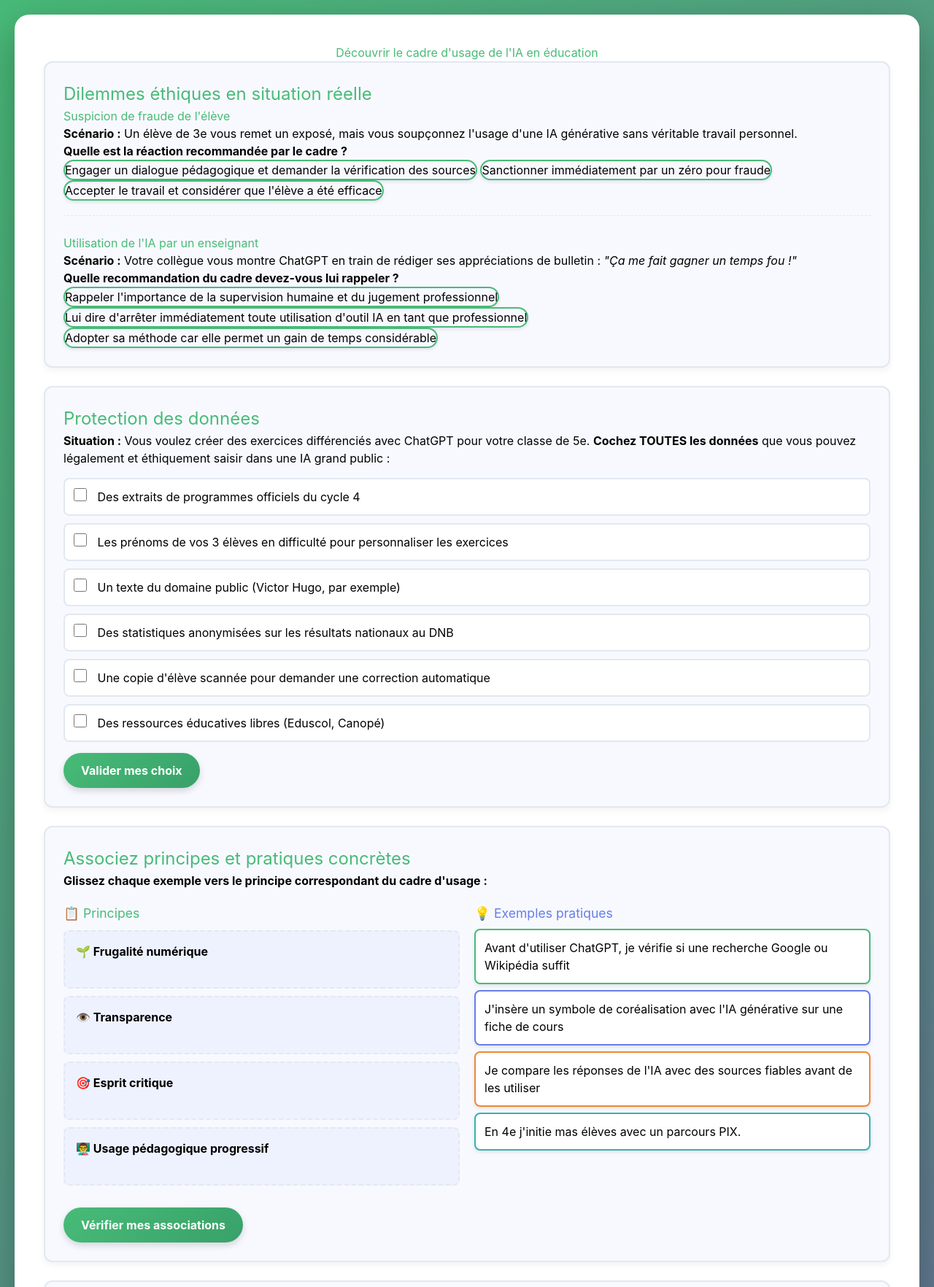
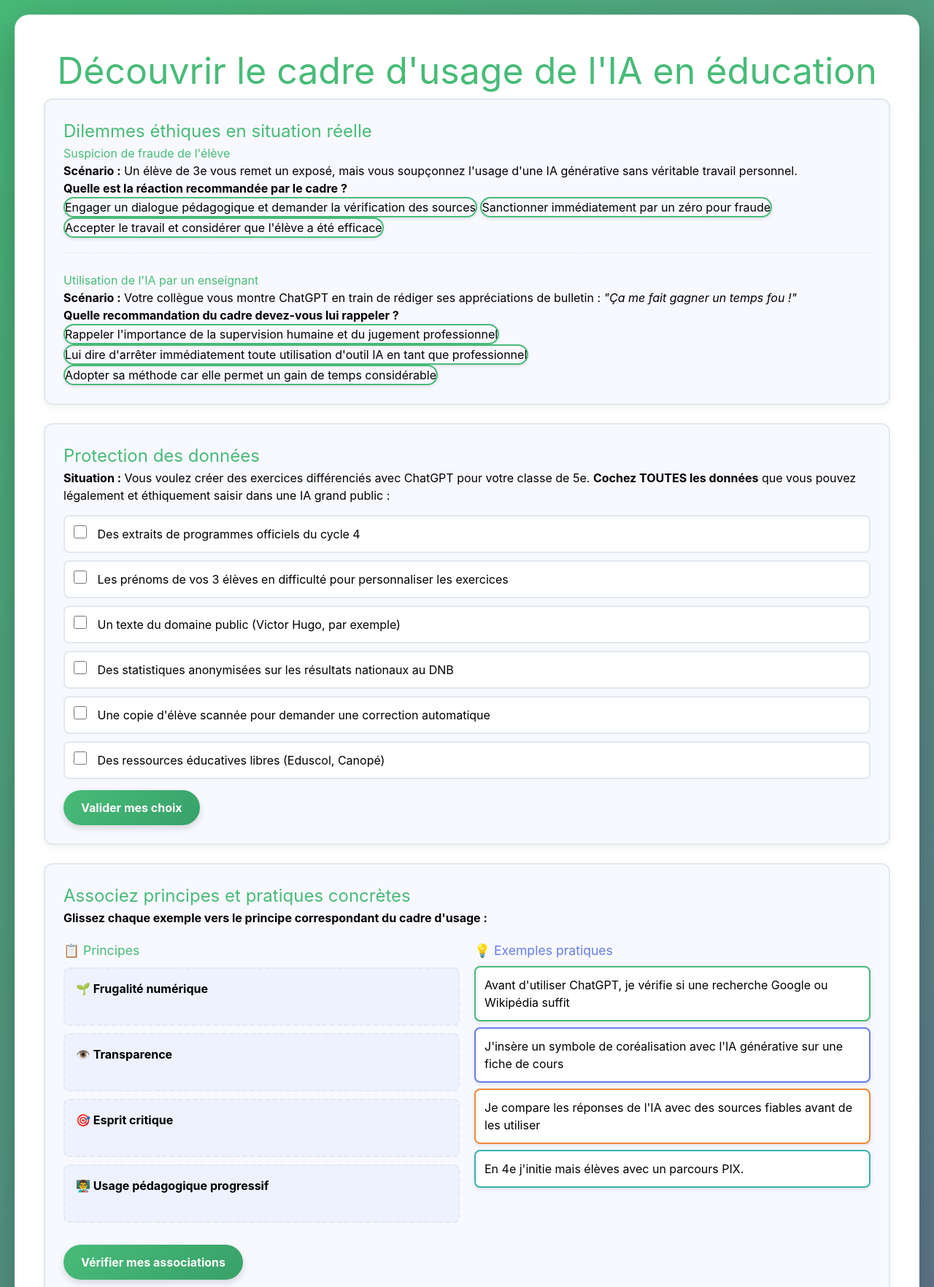
Before and after one commit to Drane06/cadreusage, a plain HTML site: page index.html in a window 1280 px wide. Shown: the top 1764 px of the page at 73% size. Drawn offline with nearby package versions, Linux system fonts and the light colour scheme.

Commit message:
Update index.html

```diff
--- a/index.html
+++ b/index.html
@@ -189,7 +189,7 @@
 </head>
 <body>
   <div class="container">
-    <h1>Découvrir le cadre d'usage de l'IA en éducation</h1>
+    <h1 style="font-size: 50px;">Découvrir le cadre d'usage de l'IA en éducation</h1>
 
     <div class="activity">
       <h2>Dilemmes éthiques en situation réelle</h2>
@@ -282,7 +282,7 @@
               Je compare les réponses de l'IA avec des sources fiables avant de les utiliser
             </div>
             <div class="draggable-item" draggable="true" data-answer="pedagogie" style="border: 2px solid var(--teal);">
-              En 4e j'initie mas élèves avec un parcours PIX.
+              En 4e j'initie mais élèves avec un parcours PIX.
             </div>
           </div>
         </div>
```
